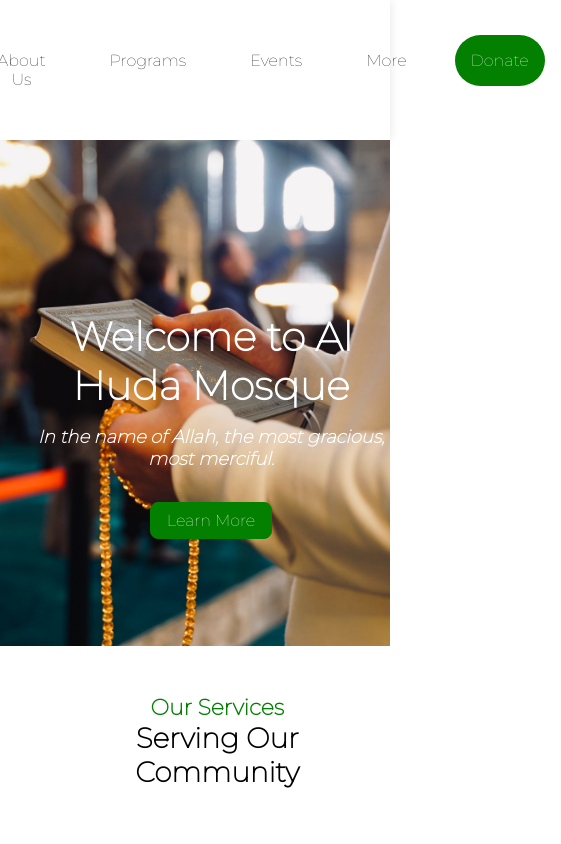
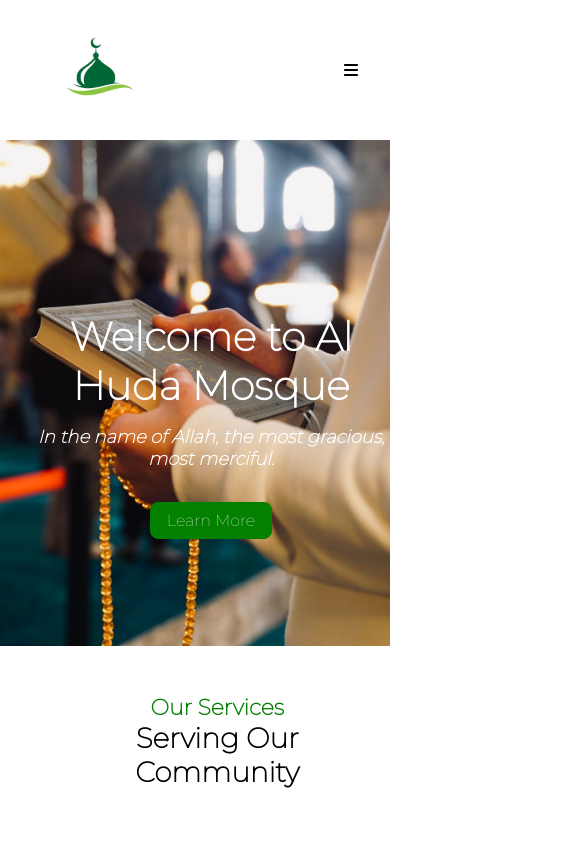
Before and after one commit to nabdi7/masjid, a React (Create React App) app: page / in a window 390 px wide. Shown: the top 844 px of the page, 561 px wide, since content can reach past the window. Built offline with nearby package versions, Linux system fonts and the light colour scheme.

Commit message:
first commit

```diff
--- a/src/components/Donate.css
+++ b/src/components/Donate.css
@@ -46,6 +46,6 @@
 }
 
 .qr-code img {
-    max-width: 40%;
+    max-width: 30%;
     height: auto;
 }
--- a/src/components/Footer.css
+++ b/src/components/Footer.css
@@ -33,6 +33,7 @@
     list-style: none;
     padding: 0;
 }
+
 .footer-menu ul li a {
     text-decoration: none;
     color: inherit;
--- a/src/components/Home.js
+++ b/src/components/Home.js
@@ -92,7 +92,7 @@ const Home = () => {
             </div>
         </section>
 
-        {/* prayer times */}
+        {/* friday prayer times */}
         <section className='prayer'>
 
 
--- a/src/components/Navbar.css
+++ b/src/components/Navbar.css
@@ -34,17 +34,17 @@ body {
 }
 
 .navbar-links ul{
-    margin: 0; /* it moves up */
+    margin: 0;
     width: 100%;
-    padding: 0; /* gets it closer to each other */
-    display: flex; /* lines them horizontally */
-    text-align: center; /* makes text center */
+    padding: 0;
+    display: flex;
+    text-align: center;
 }
 
 .navbar-links li {
     text-decoration: none;
     color: #000;
-    padding: 1rem; /* it moves up */
+    padding: 1rem;
     display: block;
     position: relative;
 }
@@ -88,3 +88,48 @@ li a.active {
 .navbar-links li a:hover{
     color: black;
 }
+
+.hamburger-menu {
+    display: none;
+}
+
+.close-menu-icon {
+    display: none;
+}
+
+@media screen and (max-width: 768px) {
+    .Navbar {
+      justify-content: space-between;
+    }
+
+    .brand-logo .logo {
+      display: block;
+    }
+
+    .navbar-links ul {
+      display: none;
+    }
+
+    .hamburger-menu {
+      display: block;
+    }
+
+    .mobile-menu-open .navbar-links ul {
+      display: flex;
+    }
+    .bar {
+        display: flex;
+    }
+
+    .close-menu-icon {
+        display: none;
+    }
+
+    .mobile-menu-open .close-menu-icon {
+        display: block;
+    }
+
+    .mobile-menu-open .bar {
+        display: none;
+    }
+}
--- a/src/components/Navbar.js
+++ b/src/components/Navbar.js
@@ -1,42 +1,60 @@
-import React from "react";
+import React, { useState } from "react";
 import logo from "../images/logo.png";
 import "./Navbar.css";
 import { Link } from 'react-router-dom';
+import { FontAwesomeIcon } from '@fortawesome/react-fontawesome';
+import { faBars, faTimes } from '@fortawesome/free-solid-svg-icons';
+
+const Navbar = () => {
+
+  const [isMenuOpen, setIsMenuOpen] = useState(false);
 
 
-const Navbar = () => {
+  const toggleMenu = () => {
+    setIsMenuOpen(!isMenuOpen);
+  };
+
   return (
     <>
-        <nav className='Navbar'>
+      <nav className={`Navbar ${isMenuOpen ? 'mobile-menu-open' : ''}`}>
         <div className='brand-logo'>
           <Link to="/" className='logo'>
             <img src={logo} width='120px' height='auto' max-width='100%' max-height='100%' alt='Logo' />
           </Link>
         </div>
-            <div className='navbar-links'>
+        <div className={`navbar-links ${isMenuOpen ? 'open' : ''}`}>
+          {/* Close icon to hide the menu */}
+          <div className='close-menu-icon' onClick={toggleMenu}>
+            <FontAwesomeIcon icon={faTimes} />
+          </div>
           <ul>
             <li><Link to="/about">About Us</Link></li>
             <li><Link to="/services">Programs</Link></li>
             <li><Link to="/events">Events</Link></li>
-                    <li><Link to="#">More</Link>
+            <li>
+              <Link to="#">More</Link>
               <ul>
                 <li><Link to="/prayer">Prayer Times</Link></li>
                 <li><Link to="/contact">Contact Us</Link></li>
               </ul>
             </li>
-                    <li><Link to="/donate" className='active'>
-                        Donate</Link>
+            <li>
+              <Link to="/donate" className='active'>
+                Donate
+              </Link>
             </li>
           </ul>
         </div>
 
-            {/* Hambargur Menu */}
-            <div className='hamburger-menu'>
-                <div className='bar'></div>
+        {/* Hamburger Menu */}
+        <div className={`hamburger-menu ${isMenuOpen ? 'open' : ''}`} onClick={toggleMenu}>
+          {/* Bars icon to open the menu */}
+          <div className={`bar ${isMenuOpen ? 'hidden' : ''}`}>
+            <FontAwesomeIcon icon={faBars} />
+          </div>
         </div>
 
       </nav>
-
     </>
   );
 };
```
Lines whose indentation alone changed are shown as unchanged.
